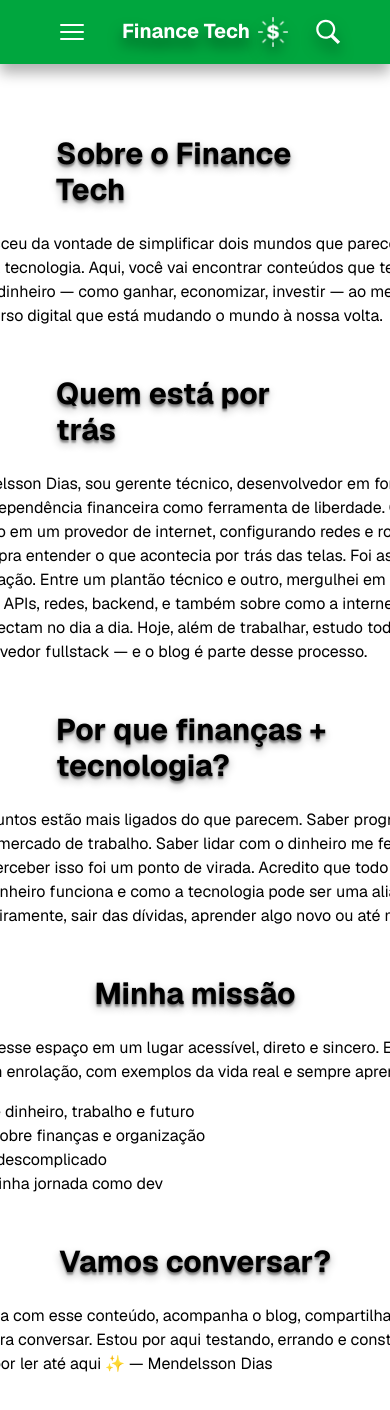
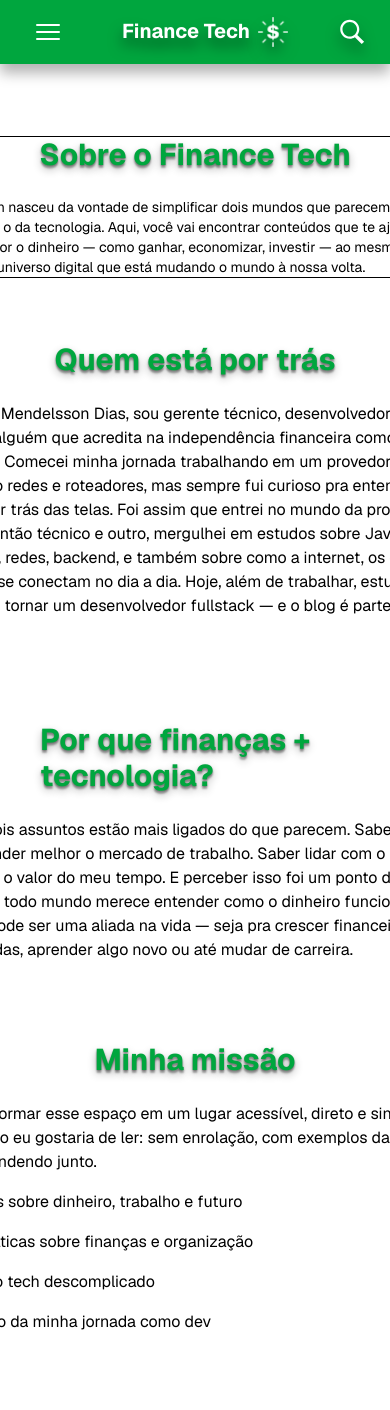
Before and after one commit to diasmendelsson/finance_tech, a Next.js app: page /sobre in a window 390 px wide. Shown: the top 1410 px of the page. After the commit the page ends 1374 px from the top, so only its background shows below. Built offline with nearby package versions, Linux system fonts and the light colour scheme.

Commit message:
Ajustado layout responsivo

```diff
--- a/app/(menu)/contato/page.jsx
+++ b/app/(menu)/contato/page.jsx
@@ -1,5 +1,15 @@
 export default function Contato(){
     return(
-        <main>Contato</main>
+        <main className="flex flex-col items-center px-14 py-10 font-[family-name:var(--font-geist-sans)] gap-4">
+            <section  className="mt-8  w-full flex flex-col items-center">
+                <h2 className="text-green-600  mt-4 mb-6 text-2xl md:text-3xl lg:text-3xl  font-bold text-3xl font-bold text-shadow-lg/30">Vamos conversar?</h2>
+                <p className="text-left w-2xl">
+                    Se você se identifica com esse conteúdo, acompanha o blog, compartilha
+                    os textos e, se quiser, me chama pra conversar. Estou por aqui
+                    testando, errando e construindo — um post por vez. Obrigado por ler
+                    até aqui ✨ — Mendelsson Dias
+                </p>
+            </section>
+        </main>
     )
 }
--- a/app/(menu)/sobre/page.jsx
+++ b/app/(menu)/sobre/page.jsx
@@ -1,20 +1,23 @@
 export default function Sobre() {
   return (
-    <main className="px-14 py-10 font-[family-name:var(--font-geist-sans)]">
-      <section className="mt-8 w-full flex flex-col items-center">
-        <h1  className="mb-6 text-2xl md:text-4xl lg:text-5xl  font-bold text-3xl text-shadow-lg/30">Sobre o Finance Tech</h1>
-        <p className="w-2xl space-y-4">
+    <main className=" flex flex-col items-center px-10 py-10 font-[family-name:var(--font-geist-sans)] gap-4 overflow-hidden">
+      <section className="mt-8 flex flex-col items-center overflow-hidden border">
+        <h1  className="text-green-600 mb-6 text-2xl md:text-4xl lg:text-5xl  font-bold text-3xl text-shadow-lg/30">Sobre o Finance Tech</h1>
+        <p className="w-xl space-y-4 text-sm">
           O Finance Tech nasceu da vontade de simplificar dois mundos que
           parecem complexos: o das finanças e o da tecnologia. Aqui, você vai
           encontrar conteúdos que te ajudam a entender melhor o dinheiro — como
           ganhar, economizar, investir — ao mesmo tempo em que explora o
           universo digital que está mudando o mundo à nossa volta.
         </p>
+
       </section>
 
+
+
       <section  className="mt-8 w-full flex flex-col items-center">
-        <h2  className="mt-4 mb-6 text-2xl md:text-3xl lg:text-3xl  font-bold text-3xl font-bold text-shadow-lg/30">Quem está por trás</h2>
-        <p className="w-2xl space-y-4">
+        <h2  className="text-green-600  mt-4 mb-6 text-2xl md:text-3xl lg:text-3xl  font-bold text-3xl font-bold text-shadow-lg/30">Quem está por trás</h2>
+        <p className="w-xl space-y-4 text-base">
           Meu nome é Mendelsson Dias, sou gerente técnico, desenvolvedor em
           formação e alguém que acredita na independência financeira como
           ferramenta de liberdade. Comecei minha jornada trabalhando em um
@@ -26,11 +29,15 @@ export default function Sobre() {
           no dia a dia. Hoje, além de trabalhar, estudo todos os dias para me
           tornar um desenvolvedor fullstack — e o blog é parte desse processo.
         </p>
+
+
       </section>
 
-      <section  className="mt-8 w-full flex flex-col items-center">
-        <h2 className="mt-4 mb-6  text-2xl md:text-3xl lg:text-3xl text-3xl font-bold text-shadow-lg/30" >Por que finanças + tecnologia?</h2>
-        <p className="w-2xl">
+
+
+      <section  className="mt-8 w-full flex flex-col items-center py-4 ">
+        <h2 className="text-green-600  mt-4 mb-6  text-2xl md:text-3xl lg:text-3xl text-3xl font-bold text-shadow-lg/30" >Por que finanças + tecnologia?</h2>
+        <p className="w-xl space-y-4 text-base">
           Porque os dois assuntos estão mais ligados do que parecem. Saber
           programar me fez entender melhor o mercado de trabalho. Saber lidar
           com o dinheiro me fez entender o valor do meu tempo. E perceber isso
@@ -39,32 +46,28 @@ export default function Sobre() {
           seja pra crescer financeiramente, sair das dívidas, aprender algo novo
           ou até mudar de carreira.
         </p>
+
       </section>
 
+
+
       <section  className="mt-8 w-full flex flex-col items-center">
-        <h2 className="mt-4 mb-6 text-2xl md:text-3xl lg:text-3xl  font-bold text-3xl font-bold text-shadow-lg/30">Minha missão</h2>
-        <p className="w-2xl mb-4 ">
+        <h2 className="text-green-600  mt-4 mb-6 text-2xl md:text-3xl lg:text-3xl  font-bold text-3xl font-bold text-shadow-lg/30">Minha missão</h2>
+        <p className="w-xl space-y-4 text-base mb-4">
           Quero transformar esse espaço em um lugar acessível, direto e sincero.
           Escrevo como eu gostaria de ler: sem enrolação, com exemplos da vida
           real e sempre aprendendo junto.
         </p>
-        <ul className="w-2xl px-4">
-          <li>• Reflexões sobre dinheiro, trabalho e futuro</li>
-          <li>• Dicas práticas sobre finanças e organização</li>
-          <li>• Conteúdo tech descomplicado</li>
-          <li>• Um pouco da minha jornada como dev</li>
+        <ul className="w-2xl px-4 w-2xl space-y-4 w-xl space-y-4 text-base">
+          <li><span className="text-green-600">•</span> Reflexões sobre dinheiro, trabalho e futuro</li>
+          <li><span className="text-green-600">•</span>  Dicas práticas sobre finanças e organização</li>
+          <li><span className="text-green-600">•</span>  Conteúdo tech descomplicado</li>
+          <li><span className="text-green-600">•</span>  Um pouco da minha jornada como dev</li>
         </ul>
+
       </section>
 
-      <section  className="mt-8  w-full flex flex-col items-center">
-        <h2 className="mt-4 mb-6 text-2xl md:text-3xl lg:text-3xl  font-bold text-3xl font-bold text-shadow-lg/30">Vamos conversar?</h2>
-        <p className="text-left w-2xl">
-          Se você se identifica com esse conteúdo, acompanha o blog, compartilha
-          os textos e, se quiser, me chama pra conversar. Estou por aqui
-          testando, errando e construindo — um post por vez. Obrigado por ler
-          até aqui ✨ — Mendelsson Dias
-        </p>
-      </section>
+
     </main>
   );
 }
--- a/app/globals.css
+++ b/app/globals.css
@@ -1,15 +1,10 @@
 @import "tailwindcss";
 
 
-html , body{
-  background: var(--background);
-  color: var(--foreground);
+
+html, body{
   font-family: Arial, Helvetica, sans-serif;
   margin: 0;
   padding: 0;
-  width: 100%;
-  min-width: 100vw;
-  max-width: 100vw;
-  overflow-x: hidden;
   box-sizing: border-box;
 }
--- a/app/page.jsx
+++ b/app/page.jsx
@@ -6,7 +6,7 @@ export default async function Home() {
 
   return (
 
-    <main className="flex flex-col items-center gap-14 justify-center w-full px-10 py-10 font-[family-name:var(--font-geist-sans)] overflow-hidden">
+    <main className="flex flex-col items-center gap-14 justify-center w-full px-10 py-10 font-[family-name:var(--font-geist-sans)] ">
       <HeroBanner />
 
       <ListPost />
--- a/components/Header.jsx
+++ b/components/Header.jsx
@@ -17,7 +17,7 @@ export default function Header() {
       <Navbar isOpen={isOpen} onClose={handleClose} />
 
       {/* Header principal */}
-      <header className="fill-white drop-shadow-xl/30 flex items-center justify-between h-16 bg-green-600 font-[family-name:var(--font-geist-sans)] text-white px-12 z-50 relative">
+      <header className="fill-white drop-shadow-xl/30 flex items-center justify-between h-16 bg-green-600 font-[family-name:var(--font-geist-sans)] text-white px-6 z-50 relative top-0">
 
         {/* Botão Hamburger */}
         <div className="cursor-pointer z-50">
@@ -25,9 +25,9 @@ export default function Header() {
         </div>
 
         {/* Logo e título */}
-        <div>
+        <div className="min-w-[100px] flex items-center">
           <Link href='/' className="flex gap-2">
-            <h1 className="fill-white drop-shadow-xl/50 text-xl font-bold">Finance Tech</h1>
+            <h1 className="fill-white drop-shadow-xl/50 text-xl font-bold ">Finance Tech</h1>
             <Image
               className="fill-white drop-shadow-xl/50 "
               src='/cifrao.png'
--- a/components/HeroBanner.jsx
+++ b/components/HeroBanner.jsx
@@ -6,11 +6,11 @@ export default function HeroBanner(){
         <section>
 
 
-            <div className="p-8 bg-[url(/banner.png)] h-94 text-white bg-cover bg-center bg-no-repeat overflow-hidden ">
+            <div className="p-8 bg-[url(/banner.png)] h-full text-white bg-cover bg-center bg-no-repeat overflow-hidden ">
 
             <div className="animate-fade-in-up">
             <h1 className="z-0 px-2 py-2 text-2xl md:text-4xl lg:text-5xl bg-green-700/30 backdrop-invert backdrop-opacity-10 font-bold text-3xlfont-bold text-shadow-lg/30">Seu Guia Atualizado em Finanças, Cripto e Tecnologia</h1>
-            <p className="px-2 py-2 text-base md:text-xl lg:text-2xl bg-green-700/30 backdrop-invert backdrop-opacity-10  text-white mt-2  text-base text-shadow-lg/30 ">Explore conteúdos atualizados sobre finanças pessoais, moedas digitais como Bitcoin, tendências de tecnologia e tudo que está em alta no mercado. Um blog feito para quem quer entender e crescer no mundo digital e financeiro.</p>
+            <p className="px-2 py-2 text-sm md:text-xl lg:text-2xl bg-green-700/30 backdrop-invert backdrop-opacity-10  text-white mt-2  text-base text-shadow-lg/30 ">Explore conteúdos atualizados sobre finanças pessoais, moedas digitais como Bitcoin, tendências de tecnologia e tudo que está em alta no mercado. Um blog feito para quem quer entender e crescer no mundo digital e financeiro.</p>
             </div>
             </div>
         </section>
--- a/components/ListPost.jsx
+++ b/components/ListPost.jsx
@@ -13,9 +13,11 @@ export default async function ListPost(){
 
             <div className="text-center bg-green-600 w-42 p-2 mb-4"><h2 className="text-white">ÚLTIMAS NOTÍCIAS</h2></div>
 
-            <div className="grid sm:grid-cols-2 gap-8 ">
+            <div className="grid sm:grid-cols md:grid-cols-2 border px-4 ">
+
                 {allPosts.rows.map(post => (
-                    <article className="border-b-2" key={post.id}>
+
+                    <article className="border-b-2  w-80" key={post.id}>
 
                         <Link href={`/posts/publicacoes/${post.slug}`}>
                         <Image
```
Also changed, not shown: app/posts/publicacoes/[slug]/page.jsx (+22 -14 lines), components/Navbar.jsx (+15 -7 lines).
